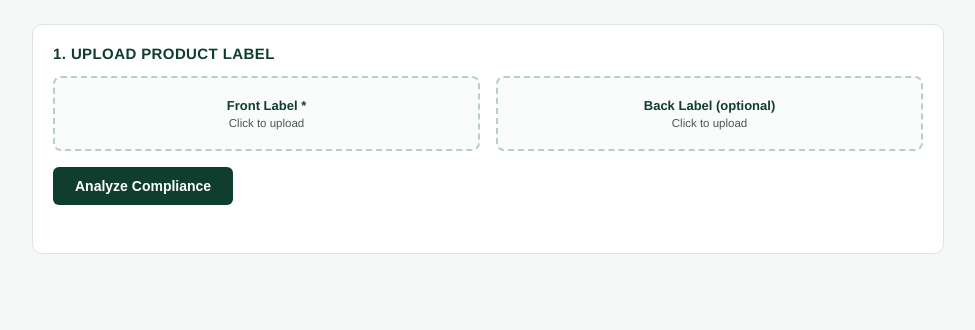
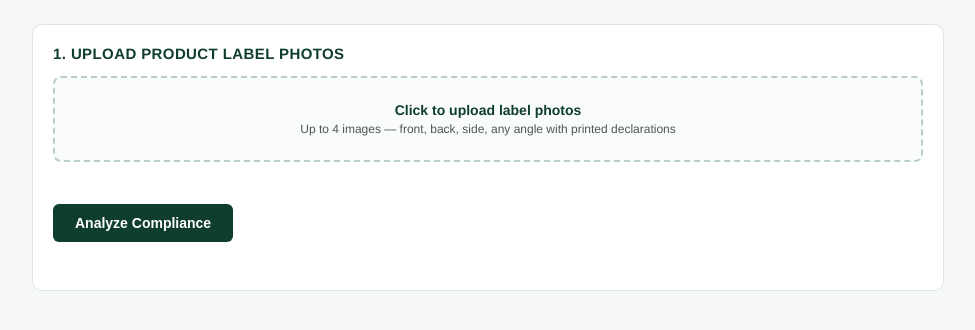
Before and after one commit to project-apex-00/legal-, a Flask app: page / in a window 1280 px wide. Shown: the part 75-405 px from the top of the page, without its empty margins (152-1127 px from the left). Run offline with Flask 3, Linux system fonts and the light colour scheme.

Commit message:
Update index.html

```diff
--- a/templates/index.html
+++ b/templates/index.html
@@ -49,24 +49,63 @@
     letter-spacing: 0.4px;
   }
 
-  .upload-row { display: flex; gap: 16px; flex-wrap: wrap; }
+  .upload-row { display: block; }
   .dropzone {
-    flex: 1;
-    min-width: 220px;
     border: 2px dashed #B9CFC5;
     border-radius: 8px;
-    padding: 20px;
+    padding: 24px;
     text-align: center;
     cursor: pointer;
     background: #FAFCFB;
     transition: border-color .15s;
   }
   .dropzone:hover { border-color: var(--teal); }
-  .dropzone.has-image { border-style: solid; border-color: var(--teal); }
-  .dropzone img { max-width: 100%; max-height: 160px; border-radius: 6px; margin-top: 8px; }
-  .dropzone .label { font-weight: 600; font-size: 13px; color: var(--forest); }
-  .dropzone .hint { font-size: 11.5px; color: var(--grey); margin-top: 4px; }
+  .dropzone .label { font-weight: 600; font-size: 14px; color: var(--forest); }
+  .dropzone .hint { font-size: 12px; color: var(--grey); margin-top: 4px; }
   input[type=file] { display: none; }
+
+  .thumb-grid {
+    display: flex;
+    flex-wrap: wrap;
+    gap: 12px;
+    margin-top: 16px;
+  }
+  .thumb {
+    position: relative;
+    width: 130px;
+  }
+  .thumb img {
+    width: 130px;
+    height: 130px;
+    object-fit: cover;
+    border-radius: 6px;
+    border: 1px solid #DCE6E1;
+    display: block;
+  }
+  .thumb .remove-btn {
+    position: absolute;
+    top: -8px;
+    right: -8px;
+    width: 22px;
+    height: 22px;
+    border-radius: 50%;
+    background: var(--red);
+    color: white;
+    border: 2px solid white;
+    font-size: 13px;
+    line-height: 1;
+    cursor: pointer;
+    display: flex;
+    align-items: center;
+    justify-content: center;
+  }
+  .thumb .thumb-label {
+    font-size: 11px;
+    color: var(--grey);
+    text-align: center;
+    margin-top: 4px;
+  }
+  .image-count { font-size: 12px; color: var(--grey); margin-top: 10px; }
 
   .btn {
     display: inline-block;
@@ -148,20 +187,15 @@
 <div class="wrap">
 
   <div class="card">
-    <h2>1. Upload Product Label</h2>
+    <h2>1. Upload Product Label Photos</h2>
     <div class="upload-row">
-      <div class="dropzone" id="dz-front" onclick="document.getElementById('front').click()">
-        <div class="label">Front Label *</div>
-        <div class="hint">Click to upload</div>
-        <img id="preview-front" class="hidden">
-        <input type="file" id="front" accept="image/*">
+      <div class="dropzone" id="dz-upload" onclick="document.getElementById('imageInput').click()">
+        <div class="label">Click to upload label photos</div>
+        <div class="hint">Up to 4 images — front, back, side, any angle with printed declarations</div>
+        <input type="file" id="imageInput" accept="image/*" multiple>
       </div>
-      <div class="dropzone" id="dz-back" onclick="document.getElementById('back').click()">
-        <div class="label">Back Label (optional)</div>
-        <div class="hint">Click to upload</div>
-        <img id="preview-back" class="hidden">
-        <input type="file" id="back" accept="image/*">
-      </div>
+      <div class="thumb-grid" id="thumbGrid"></div>
+      <div class="image-count" id="imageCount"></div>
     </div>
     <button class="btn" id="scanBtn" onclick="runScan()">Analyze Compliance</button>
     <div class="status-line" id="statusLine"></div>
@@ -188,35 +222,60 @@
 <script>
 let currentJobId = null;
 let currentResult = null;
+let selectedFiles = []; // array of File objects, max 4
+const MAX_IMAGES = 4;
 
-function bindPreview(inputId, dzId, previewId) {
-  document.getElementById(inputId).addEventListener('change', (e) => {
-    const file = e.target.files[0];
-    if (!file) return;
+document.getElementById('imageInput').addEventListener('change', (e) => {
+  const newFiles = Array.from(e.target.files);
+  for (const f of newFiles) {
+    if (selectedFiles.length >= MAX_IMAGES) {
+      alert(`You can upload up to ${MAX_IMAGES} images. Extra files were skipped.`);
+      break;
+    }
+    selectedFiles.push(f);
+  }
+  e.target.value = ''; // allow re-selecting the same file later
+  renderThumbs();
+});
+
+function renderThumbs() {
+  const grid = document.getElementById('thumbGrid');
+  const countLine = document.getElementById('imageCount');
+  grid.innerHTML = '';
+
+  selectedFiles.forEach((file, idx) => {
     const url = URL.createObjectURL(file);
-    const img = document.getElementById(previewId);
-    img.src = url;
-    img.classList.remove('hidden');
-    document.getElementById(dzId).classList.add('has-image');
+    const thumb = document.createElement('div');
+    thumb.className = 'thumb';
+    thumb.innerHTML = `
+      <img src="${url}">
+      <div class="remove-btn" onclick="removeImage(${idx})">&times;</div>
+      <div class="thumb-label">Image ${idx + 1}</div>
+    `;
+    grid.appendChild(thumb);
   });
+
+  countLine.textContent = selectedFiles.length
+    ? `${selectedFiles.length} of ${MAX_IMAGES} images selected`
+    : '';
 }
-bindPreview('front', 'dz-front', 'preview-front');
-bindPreview('back', 'dz-back', 'preview-back');
+
+function removeImage(idx) {
+  selectedFiles.splice(idx, 1);
+  renderThumbs();
+}
 
 async function runScan() {
-  const frontFile = document.getElementById('front').files[0];
-  const backFile = document.getElementById('back').files[0];
   const statusLine = document.getElementById('statusLine');
   const scanBtn = document.getElementById('scanBtn');
 
-  if (!frontFile) {
-    statusLine.textContent = 'Please upload at least the front label image.';
+  if (selectedFiles.length === 0) {
+    statusLine.textContent = 'Please upload at least one label image.';
     return;
   }
 
   const formData = new FormData();
-  formData.append('front', frontFile);
-  if (backFile) formData.append('back', backFile);
+  selectedFiles.forEach(f => formData.append('images', f));
 
   scanBtn.disabled = true;
   statusLine.textContent = 'Uploading images and analysing declarations...';
```
